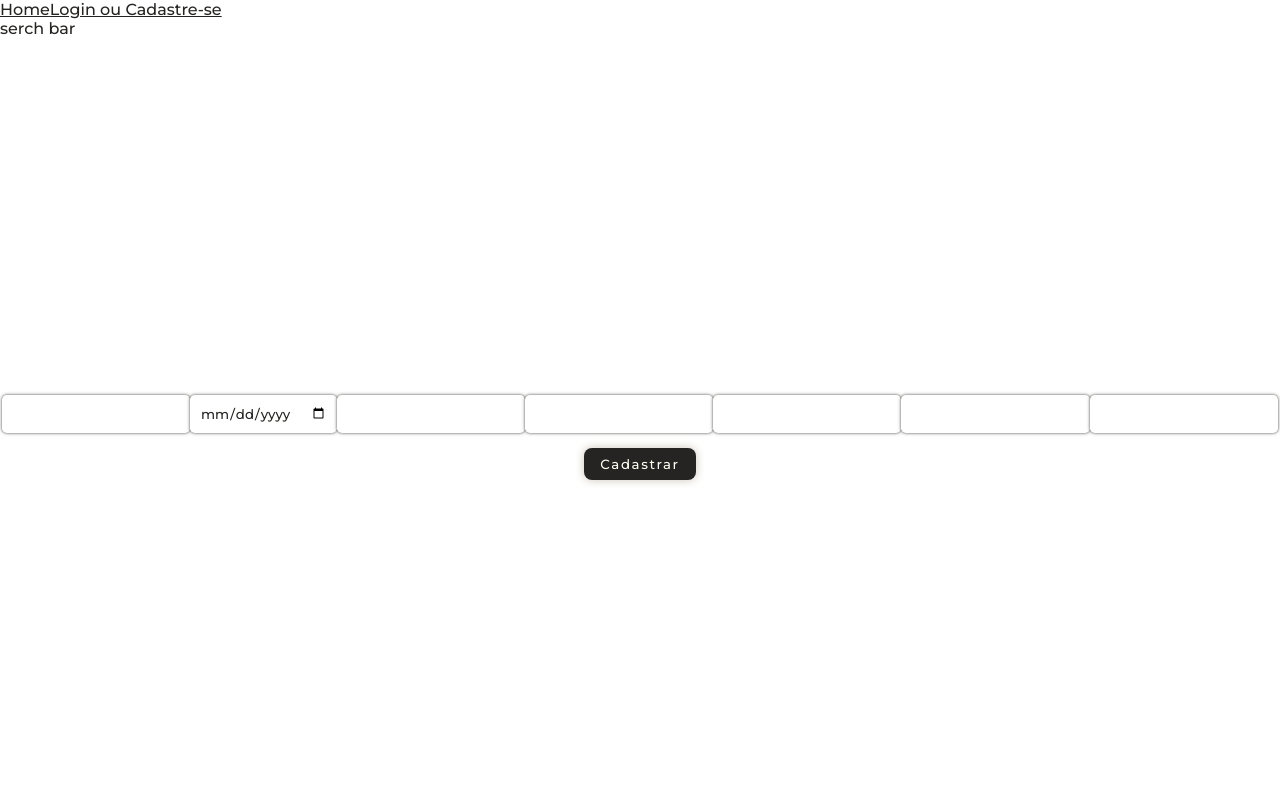
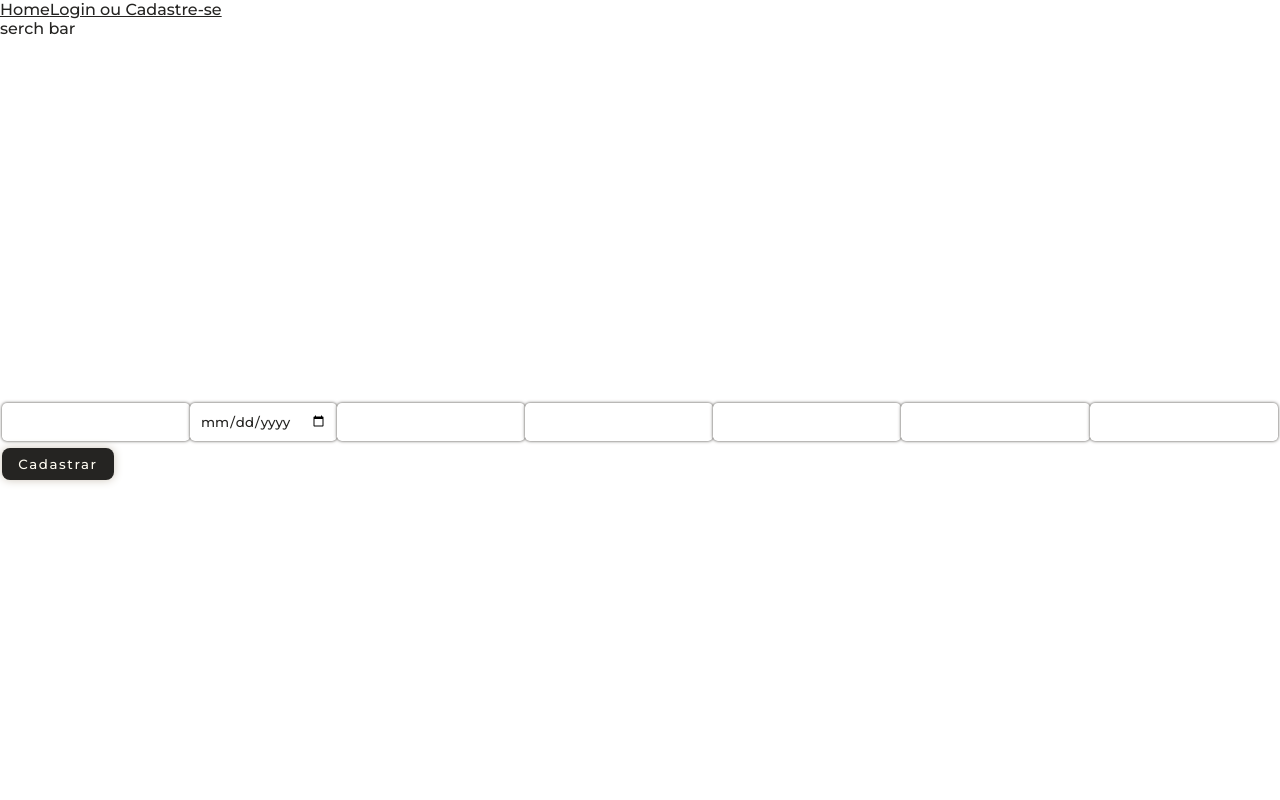
Before and after one commit to ArseniumGX/lighting-client, a React (Create React App) app: page /register in a window 1280 px wide. Shown: the top 800 px of the page. Built offline with nearby package versions, Linux system fonts and the light colour scheme.

Commit message:
Cleanup code

```diff
--- a/src/components/Button/Button.jsx
+++ b/src/components/Button/Button.jsx
@@ -4,7 +4,9 @@ function Button(props) {
   return (
     <>
       <div className={style.button}>
-            <button onClick={props.onClick}>{props.value}</button>
+        <button onClick={props.onClick} type={props.type}>
+          {props.value}
+        </button>
       </div>
     </>
   )
--- a/src/components/Button/Button.module.scss
+++ b/src/components/Button/Button.module.scss
@@ -1,10 +1,3 @@
-.button {
-  display: flex;
-  flex-direction: column;
-  align-items: center;
-  justify-content: center;
-  margin: 0.5rem;
-
 button {
   padding: 0.5rem 1rem;
   letter-spacing: 0.1rem;
@@ -22,4 +15,3 @@
     box-shadow: 0 0 0.6rem #403d39;
   }
 }
-}
```
Lines whose indentation alone changed are shown as unchanged.
